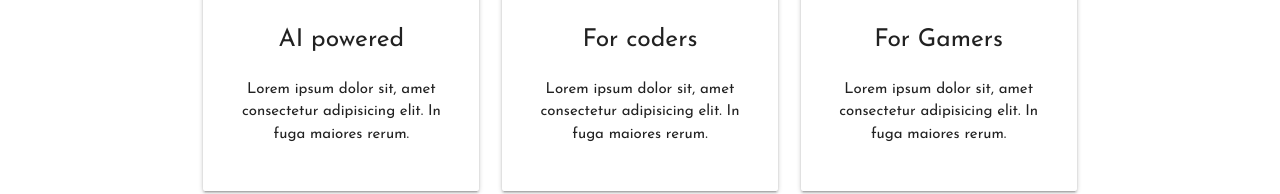
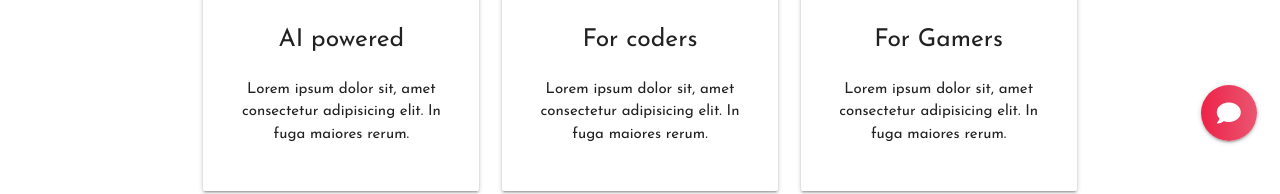
Before and after one commit to frikishaan/victsing-demo, a plain HTML site: page index.html in a window 1280 px wide. Shown: the part 636-830 px from the top of the page. Drawn offline with nearby package versions, Linux system fonts and the light colour scheme.

Commit message:
Added floating action button

```diff
--- a/index.html
+++ b/index.html
@@ -232,6 +232,12 @@
       </div>
     </section>
 
+    <div class="fixed-action-btn">
+      <a class="btn-floating btn-large main-color">
+        <i class="fas fa-comment"></i>
+      </a>
+    </div>
+
     <!-- footer -->
     <footer class="main-color white-text">
       <div class="container row">
--- a/js/main.js
+++ b/js/main.js
@@ -4,6 +4,7 @@ $(document).ready(function() {
   $(".modal").modal({
     opacity: 1.0
   });
+  $('.fixed-action-btn').floatingActionButton();
 
   particlesJS.load("particles-js", "/js/particlesjs-config.json", function() {
     console.log("callback - particles.js config loaded");
```
